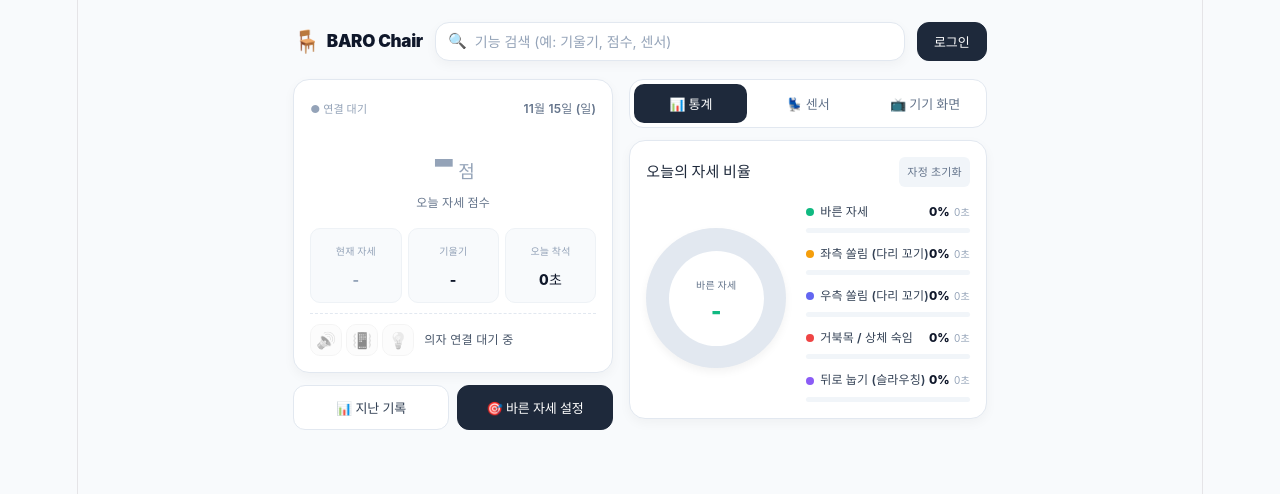
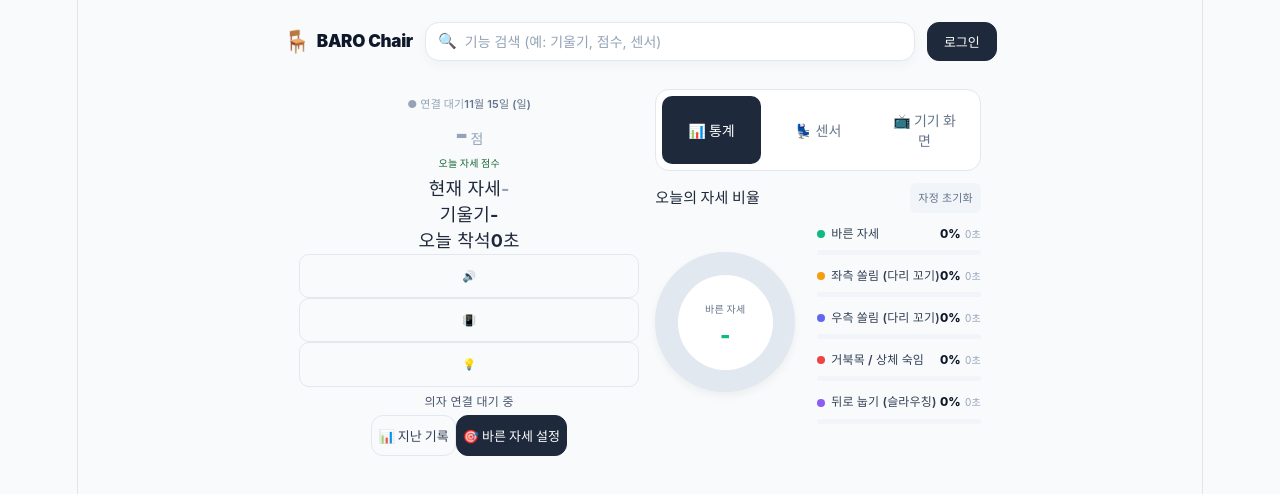
Before and after one commit to chaehunshin99/smart-chair-web, a React (Vite) app: page / in a window 1280 px wide. Shown: the top 494 px of the page. Built offline with nearby package versions, Linux system fonts and the light colour scheme.

Commit message:
Update App.css

```diff
--- a/src/App.css
+++ b/src/App.css
@@ -808,62 +808,70 @@ button { -webkit-tap-highlight-color: transparent; }
 .recent-chip .chip-x { color: #94a3b8; font-size: 10px; padding: 5px 9px 5px 4px; }
 .recent-chip .chip-x:hover { color: #ef4444; }
 
-/* 2열 본문 */
-.dashboard {
-  max-width: none;
-  margin: 10px 0 0;
-  padding: 0;
+/* =========================================================
+   🧱 그리드(벤토) 레이아웃 — 12칸 격자에 카드를 배치
+   PC: 1줄 숫자 4칸 / 2줄 알림+버튼 / 3줄 통계+센서 / 4줄 LCD+기울기
+   ========================================================= */
+.bento {
   display: grid;
-  grid-template-columns: 320px 1fr;
-  gap: 16px;
-  align-items: start;
+  grid-template-columns: repeat(12, minmax(0, 1fr));
+  grid-auto-rows: auto;
+  gap: 14px;
+  margin-top: 10px;
+  align-items: stretch; /* 같은 줄 카드 높이를 똑같이 */
 }
-.col-left, .col-right { display: flex; flex-direction: column; gap: 12px; min-width: 0; }
 
-/* 요약 카드 */
-.summary-card, .panel-card {
+.tile {
   background: #ffffff;
   border: 1px solid #e2e8f0;
   border-radius: 16px;
   padding: 16px;
   box-shadow: 0 4px 12px rgba(0, 0, 0, 0.04);
+  min-width: 0;
   transition: border-color 0.3s, background 0.3s;
 }
-.summary-card.alerting { border-color: #fca5a5; background: #fffafa; }
-.summary-top { display: flex; justify-content: space-between; align-items: center; }
-.date-small { font-size: 12px; color: #64748b; font-weight: 600; }
+.tile.alerting, .tile.warn { border-color: #fca5a5; background: #fffafa; }
 
-.score-block { text-align: center; padding: 10px 0 12px; }
-.score-block .score-number { font-size: 52px; font-weight: 900; line-height: 1; transition: color 0.3s; }
-.score-block .score-unit { font-size: 18px; font-weight: 700; margin-left: 2px; }
-.score-block .score-label { font-size: 12px; color: #64748b; margin-top: 4px; font-weight: 600; }
+/* 칸 배치 */
+.tile-score   { grid-column: span 3; }
+.tile-mini    { grid-column: span 3; }
+.tile-alert   { grid-column: span 8; }
+.tile-actions { grid-column: span 4; }
+.tile-stats   { grid-column: span 7; }
+.tile-heatmap { grid-column: span 5; }
+.tile-lcd     { grid-column: span 6; }
+.tile-tilt    { grid-column: span 6; }
+.mobile-only  { display: none; }
 
-.mini-stats { display: grid; grid-template-columns: repeat(3, 1fr); gap: 6px; }
-.mini-stat {
-  display: flex; flex-direction: column; align-items: center; gap: 3px;
-  background: #f8fafc; border: 1px solid #eef2f6; border-radius: 10px;
-  padding: 9px 4px; min-width: 0;
+/* 1줄: 점수 + 미니 숫자 */
+.tile-head { display: flex; justify-content: space-between; align-items: center; width: 100%; }
+.date-small { font-size: 11px; color: #64748b; font-weight: 600; white-space: nowrap; }
+.tile-score { display: flex; flex-direction: column; align-items: center; gap: 2px; }
+.tile-score .score-number { font-size: 44px; font-weight: 900; line-height: 1; margin-top: 6px; transition: color 0.3s; }
+.tile-score .score-unit { font-size: 16px; font-weight: 700; margin-left: 2px; }
+.tile-label { font-size: 12px; color: #64748b; font-weight: 700; }
+
+.tile-mini { display: flex; flex-direction: column; justify-content: center; gap: 6px; }
+.mini-value { font-size: 26px; font-weight: 900; color: #0f172a; white-space: nowrap; overflow: hidden; text-overflow: ellipsis; transition: color 0.3s; }
+.mini-sub { font-size: 11px; color: #94a3b8; font-weight: 600; }
+
+/* 2줄: 알림 + 버튼 */
+.tile-alert { display: flex; align-items: center; gap: 14px; padding: 12px 16px; }
+.tile-alert .alert-chips { display: flex; gap: 6px; flex-shrink: 0; }
+.tile-alert .alert-chip {
+  flex: none; flex-direction: row; gap: 4px;
+  padding: 6px 10px; font-size: 15px;
+  filter: grayscale(100%); opacity: 0.5;
 }
-.mini-label { font-size: 10px; color: #94a3b8; font-weight: 700; }
-.mini-stat strong { font-size: 14px; font-weight: 800; color: #0f172a; white-space: nowrap; overflow: hidden; text-overflow: ellipsis; max-width: 100%; transition: color 0.3s; }
+.tile-alert .alert-chip em { font-style: normal; font-size: 11px; font-weight: 700; }
+.tile-alert .alert-chip.on { filter: none; opacity: 1; }
+.tile-alert .alert-message { margin: 0; text-align: left; font-size: 13px; color: #475569; }
+.tile-alert.alerting .alert-message { color: #b91c1c; font-weight: 700; }
 
-.alert-row { display: flex; align-items: center; gap: 10px; margin-top: 10px; padding-top: 10px; border-top: 1px dashed #e2e8f0; }
-.alert-chips { display: flex; gap: 4px; flex-shrink: 0; }
-.alert-row .alert-chip {
-  flex: none; width: 32px; height: 32px; padding: 0;
-  display: flex; align-items: center; justify-content: center;
-  font-size: 16px; filter: grayscale(100%); opacity: 0.45;
-}
-.alert-row .alert-chip.on { filter: none; opacity: 1; }
-.alert-row .alert-message { margin: 0; text-align: left; font-size: 12px; color: #475569; line-height: 1.35; }
-.summary-card.alerting .alert-message { color: #b91c1c; font-weight: 700; }
-.summary-card .ai-badge { margin-top: 8px; text-align: center; }
-
-/* 버튼 2개 */
-.action-row { display: grid; grid-template-columns: 1fr 1fr; gap: 8px; }
+.tile-actions { display: grid; grid-template-columns: 1fr 1fr; gap: 8px; padding: 10px; }
 .action-btn {
-  padding: 12px 8px; border-radius: 12px;
-  border: 1px solid #e2e8f0; background: #ffffff; color: #334155;
+  padding: 10px 6px; border-radius: 12px;
+  border: 1px solid #e2e8f0; background: #f8fafc; color: #334155;
   font-size: 13px; font-weight: 700; cursor: pointer; white-space: nowrap;
   transition: background 0.15s;
 }
@@ -871,25 +879,52 @@ button { -webkit-tap-highlight-color: transparent; }
 .action-btn.primary { background: #1e293b; color: #ffffff; border-color: #1e293b; }
 .action-btn.primary:hover { background: #0f172a; }
 
-/* 탭 */
-.col-right .tab-navigation { margin-bottom: 0; gap: 4px; padding: 4px; }
-.col-right .tab-btn { padding: 10px 6px; font-size: 13px; white-space: nowrap; }
+/* 3줄: 통계 */
+.tile-stats, .tile-heatmap, .tile-lcd, .tile-tilt { display: flex; flex-direction: column; }
+.stats-layout { flex: 1; display: flex; align-items: center; gap: 22px; }
+.stats-layout .donut-chart { flex-shrink: 0; }
+.stats-layout .compact-list { flex: 1; min-width: 0; margin: 0; align-self: stretch; justify-content: center; }
 
-.stats-layout { display: flex; align-items: center; gap: 20px; }
-.stats-layout .donut-chart { flex-shrink: 0; }
-.stats-layout .compact-list { flex: 1; min-width: 0; }
+/* 3줄: 센서 (세로 길이 줄인 버전) */
+.seat-grid {
+  flex: 1;
+  display: flex; flex-direction: column; justify-content: center; gap: 4px;
+  background: #f8fafc; border: 1px solid #e2e8f0; border-radius: 14px;
+  padding: 6px 10px;
+}
+.seat-edge { text-align: center; font-size: 10px; font-weight: 700; color: #94a3b8; }
+.seat-row { display: grid; gap: 6px; }
+.seat-row.cols-3 { grid-template-columns: repeat(3, 1fr); }
+.seat-row.cols-2 { grid-template-columns: repeat(2, 1fr); padding: 0 16%; }
+.seat-cell {
+  display: flex; flex-direction: row; align-items: center; justify-content: center; gap: 6px;
+  background: #ffffff; border: 1px solid #eef2f6; border-radius: 10px; padding: 3px 6px;
+}
+.seat-cell .circle-socket { width: 34px; height: 34px; margin: 0; flex-shrink: 0; }
+.cell-text { font-size: 12px; font-weight: 800; color: #0f172a; white-space: nowrap; }
+.cell-text b { color: #94a3b8; font-weight: 700; margin-right: 3px; font-size: 10px; }
+.heat-footer { display: flex; flex-direction: column; gap: 6px; margin-top: 10px; }
 
-.device-section + .device-section { margin-top: 18px; padding-top: 16px; border-top: 1px solid #f1f5f9; }
+/* 4줄: LCD + 기울기 */
+.tile-lcd .lcd-screen-frame { flex: 1; display: flex; align-items: center; justify-content: center; padding: 10px; }
+.tile-lcd .lcd-bezel-1602 { width: 100%; max-width: 330px; padding: 10px 12px; }
+.tile-lcd .lcd-text-1602 { font-size: 17px; }
+.tile-tilt { justify-content: space-between; }
+.tile-tilt .tilt-value { font-size: 38px; margin: 6px 0 12px; }
 
 /* =========================================================
-   📱 반응형 (새 레이아웃)
+   📱 반응형
    ========================================================= */
-@media (max-width: 860px) {
-  .dashboard { display: flex; flex-direction: column; }
-  .col-left, .col-right { width: 100%; }
+@media (max-width: 960px) {
+  .tile-score { grid-column: span 12; }
+  .tile-mini { grid-column: span 4; }
+  .tile-alert { grid-column: span 12; }
+  .tile-actions { grid-column: span 12; }
+  .tile-stats, .tile-heatmap { grid-column: span 6; }
+  .stats-layout { flex-direction: column; gap: 14px; }
 }
 
-@media (max-width: 600px) {
+@media (max-width: 680px) {
   .app { padding: 6px 12px 28px; }
   .top-bar { flex-wrap: wrap; gap: 8px; }
   .brand { order: 1; }
@@ -897,10 +932,27 @@ button { -webkit-tap-highlight-color: transparent; }
   .top-bar .search-box { order: 3; flex-basis: 100%; }
   .account-btn { max-width: 150px; padding: 7px 10px; }
 
-  /* 아이폰에서 입력칸 누를 때 화면 확대되는 것 방지 (16px 이상) */
+  /* 아이폰에서 입력칸 누를 때 화면 확대 방지 (16px 이상) */
   input, select, textarea, .search-input, .ip-input, .subdomain-input-group input { font-size: 16px !important; }
 
-  .stats-layout { flex-direction: column; gap: 14px; }
-  .score-block .score-number { font-size: 46px; }
+  .bento { gap: 10px; }
+  .tile { padding: 14px; }
+  .tile-score .score-number { font-size: 40px; }
+  .tile-mini { padding: 10px 8px; align-items: center; text-align: center; gap: 3px; }
+  .mini-value { font-size: 17px; max-width: 100%; }
+  .mini-sub { font-size: 10px; }
+  .tile-alert { flex-direction: column; align-items: stretch; gap: 8px; }
+  .tile-alert .alert-chips .alert-chip { flex: 1; justify-content: center; }
+  .tile-alert .alert-message { text-align: center; }
+
+  /* 모바일: 아래 카드들은 탭으로 하나씩 */
+  .mobile-only { display: flex; grid-column: span 12; margin: 0; gap: 4px; padding: 4px; }
+  .mobile-only .tab-btn { padding: 10px 6px; font-size: 13px; }
+  .m-hidden { display: none !important; }
+  .tile-stats, .tile-heatmap, .tile-lcd, .tile-tilt { grid-column: span 12; }
+
   .modal-content { width: 94%; padding: 18px; max-height: 88vh; overflow-y: auto; }
+  .history-item { flex-direction: column; align-items: flex-start; }
+  .dropdown-section-title .hint { display: none; }
+  .search-dropdown { max-height: 60vh; }
 }
```
